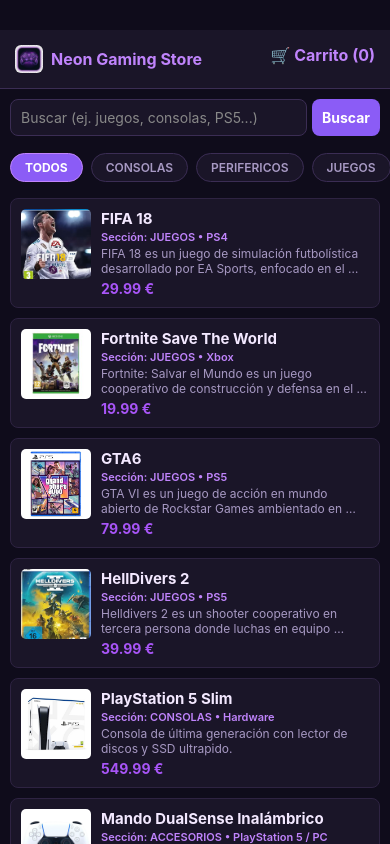
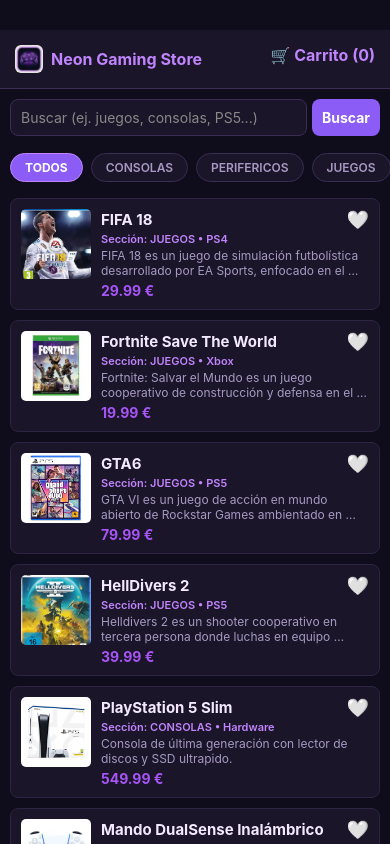
Before and after one commit to agussvn/pmdmT1AVN, a React Native app: screen / in a window 390 px wide. Built offline with nearby package versions, Linux system fonts and the light colour scheme.

Commit message:
Anadido sistema de favoritos con icono de corazon en catalogo y detalle

```diff
--- a/App.tsx
+++ b/App.tsx
@@ -60,6 +60,15 @@
 
   // Estado para resaltar la categoría seleccionada
   const [categoriaSeleccionada, setCategoriaSeleccionada] = useState<string>("TODOS");
+
+  // === AÑADIDO: ESTADO Y LÓGICA DE FAVORITOS ===
+  const [favoritos, setFavoritos] = useState<string[]>([]);
+
+  const toggleFavorito = (id: string) => {
+    setFavoritos((prev) =>
+      prev.includes(id) ? prev.filter((favId) => favId !== id) : [...prev, id]
+    );
+  };
 
   // Helper cargar imagen fallback
   const obtenerImagen = (nombreImagen: string) => {
@@ -217,7 +226,16 @@
               >
                 <Image source={obtenerImagen(item.imagen)} style={styles.cardImage} />
                 <View style={{ flex: 1 }}>
-                  <Text style={styles.cardTitle}>{item.nombre}</Text>
+                  {/* === AÑADIDO: TITULO + BOTÓN CORAZÓN (❤️) === */}
+                  <View style={{ flexDirection: 'row', justifyContent: 'space-between', alignItems: 'center' }}>
+                    <Text style={[styles.cardTitle, { flex: 1 }]}>{item.nombre}</Text>
+                    <TouchableOpacity onPress={() => toggleFavorito(item.id)} style={{ paddingLeft: 6 }}>
+                      <Text style={{ fontSize: 18 }}>
+                        {favoritos.includes(item.id) ? '❤️' : '🤍'}
+                      </Text>
+                    </TouchableOpacity>
+                  </View>
+
                   <Text style={styles.badgeSeccion}>
                     Sección: {item.seccion.toUpperCase()} • {item.plataforma}
                   </Text>
@@ -248,7 +266,17 @@
           </TouchableOpacity>
 
           <Image source={obtenerImagen(productoSeleccionado.imagen)} style={styles.detailImage} />
-          <Text style={styles.detailTitle}>{productoSeleccionado.nombre}</Text>
+
+          {/* === AÑADIDO: TITULO DETALLE + BOTÓN CORAZÓN (❤️) === */}
+          <View style={{ flexDirection: 'row', justifyContent: 'space-between', alignItems: 'center' }}>
+            <Text style={[styles.detailTitle, { flex: 1 }]}>{productoSeleccionado.nombre}</Text>
+            <TouchableOpacity onPress={() => toggleFavorito(productoSeleccionado.id)}>
+              <Text style={{ fontSize: 24 }}>
+                {favoritos.includes(productoSeleccionado.id) ? '❤️' : '🤍'}
+              </Text>
+            </TouchableOpacity>
+          </View>
+
           <Text style={styles.detailPrice}>{productoSeleccionado.precio.toFixed(2)} €</Text>
           <Text style={styles.detailLabel}>Sección: {productoSeleccionado.seccion.toUpperCase()}</Text>
           <Text style={styles.detailLabel}>Categoría: {productoSeleccionado.categoria}</Text>
```
